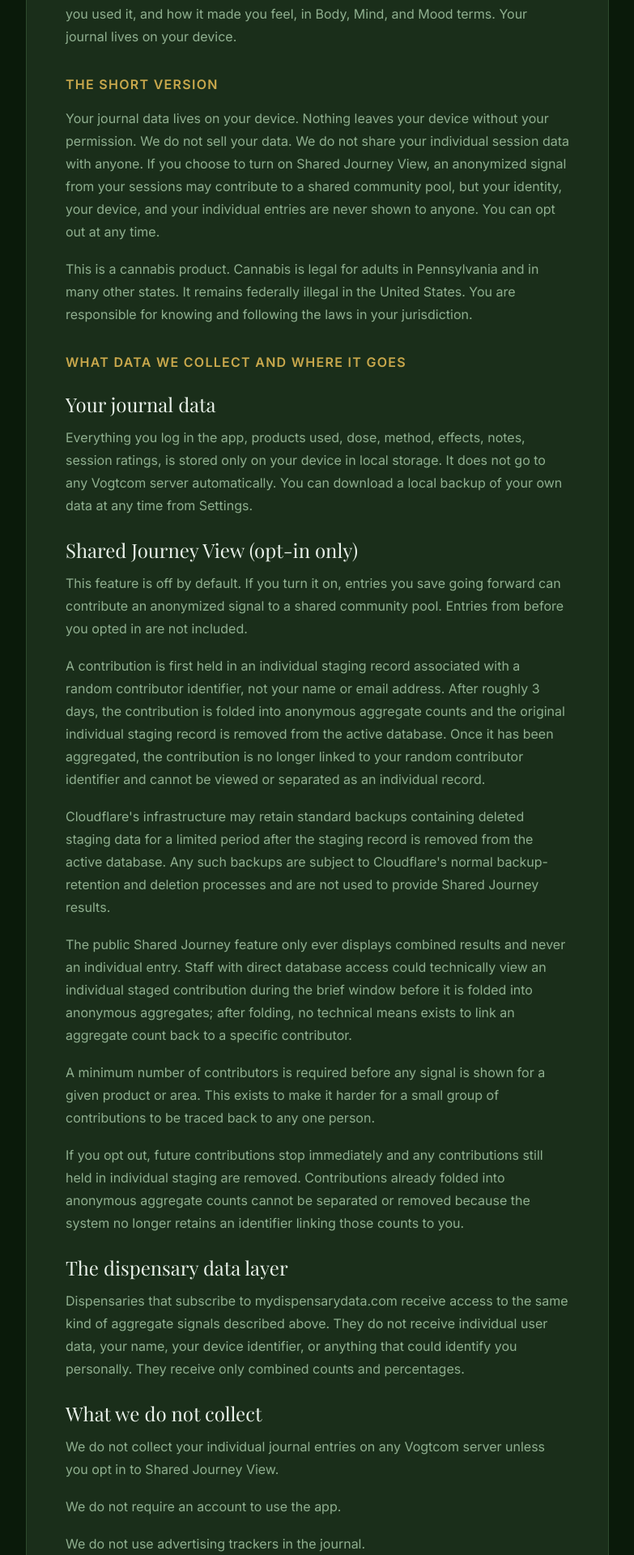
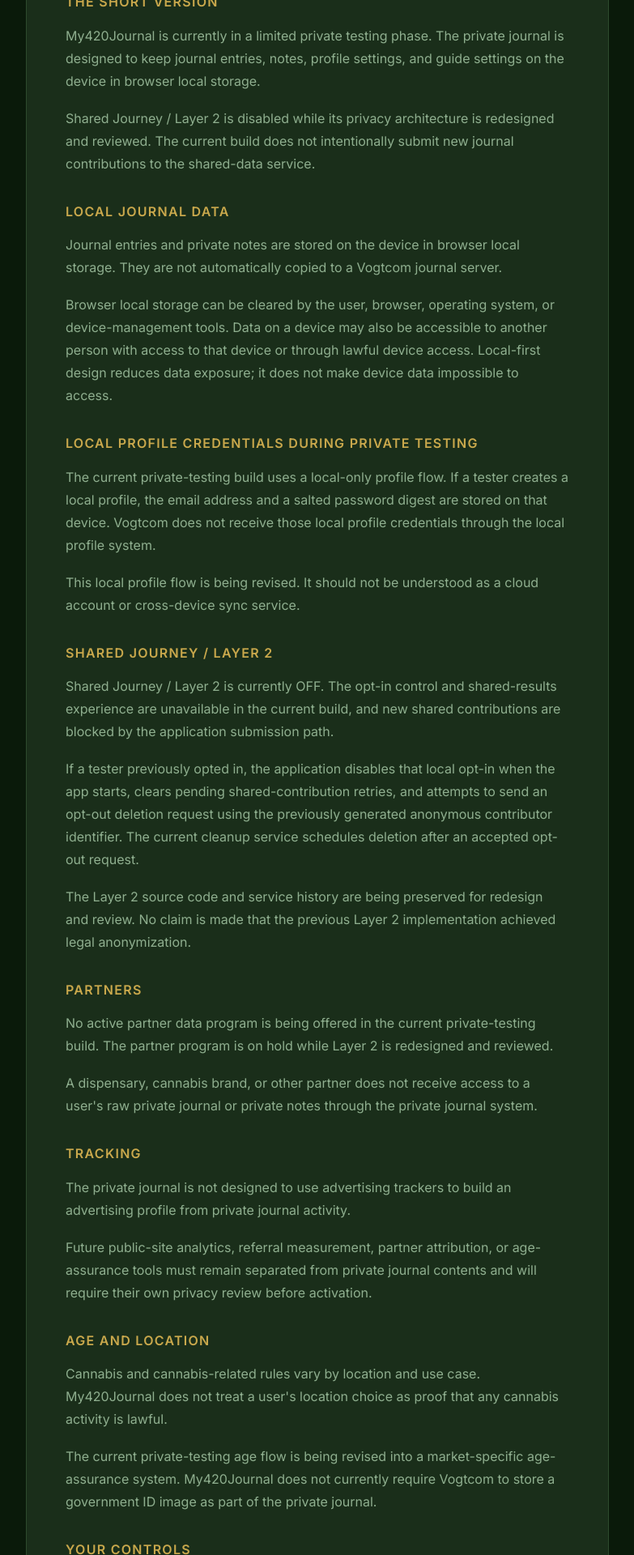
Before and after one commit to casevoiceai/my420journal-app, a React (Vite) app: page /privacy in a window 1280 px wide. Shown: the part 840-2760 px from the top of the page at 81% size, without its empty margins (248-1031 px from the left). Built offline with nearby package versions, Linux system fonts and the light colour scheme.

Commit message:
Correct privacy notice for current private-testing architecture

```diff
--- a/src/marketing/MarketingPrivacy.jsx
+++ b/src/marketing/MarketingPrivacy.jsx
@@ -5,98 +5,77 @@ const sections = [
   {
     heading: 'WHO WE ARE',
     paragraphs: [
-      '420journal.app is a product of Vogtcom LLC, a Pennsylvania limited liability company based in Carbondale, Pennsylvania.',
+      'My420Journal is a product of Vogtcom LLC, a Pennsylvania limited liability company. The canonical public website is my420journal.com.',
       'Contact: vogtcomllc@gmail.com',
-      '420journal.app is a private cannabis session journal. You log what you used, how you used it, and how it made you feel, in Body, Mind, and Mood terms. Your journal lives on your device.',
     ],
   },
   {
     heading: 'THE SHORT VERSION',
     paragraphs: [
-      'Your journal data lives on your device. Nothing leaves your device without your permission. We do not sell your data. We do not share your individual session data with anyone. If you choose to turn on Shared Journey View, an anonymized signal from your sessions may contribute to a shared community pool, but your identity, your device, and your individual entries are never shown to anyone. You can opt out at any time.',
-      'This is a cannabis product. Cannabis is legal for adults in Pennsylvania and in many other states. It remains federally illegal in the United States. You are responsible for knowing and following the laws in your jurisdiction.',
+      'My420Journal is currently in a limited private testing phase. The private journal is designed to keep journal entries, notes, profile settings, and guide settings on the device in browser local storage.',
+      'Shared Journey / Layer 2 is disabled while its privacy architecture is redesigned and reviewed. The current build does not intentionally submit new journal contributions to the shared-data service.',
     ],
   },
   {
-    heading: 'WHAT DATA WE COLLECT AND WHERE IT GOES',
-    subsections: [
-      {
-        heading: 'Your journal data',
-        paragraphs: [
-          'Everything you log in the app, products used, dose, method, effects, notes, session ratings, is stored only on your device in local storage. It does not go to any Vogtcom server automatically. You can download a local backup of your own data at any time from Settings.',
-        ],
-      },
-      {
-        heading: 'Shared Journey View (opt-in only)',
-        paragraphs: [
-          'This feature is off by default. If you turn it on, entries you save going forward can contribute an anonymized signal to a shared community pool. Entries from before you opted in are not included.',
-          'A contribution is first held in an individual staging record associated with a random contributor identifier, not your name or email address. After roughly 3 days, the contribution is folded into anonymous aggregate counts and the original individual staging record is removed from the active database. Once it has been aggregated, the contribution is no longer linked to your random contributor identifier and cannot be viewed or separated as an individual record.',
-          "Cloudflare's infrastructure may retain standard backups containing deleted staging data for a limited period after the staging record is removed from the active database. Any such backups are subject to Cloudflare's normal backup-retention and deletion processes and are not used to provide Shared Journey results.",
-          "The public Shared Journey feature only ever displays combined results and never an individual entry. Staff with direct database access could technically view an individual staged contribution during the brief window before it is folded into anonymous aggregates; after folding, no technical means exists to link an aggregate count back to a specific contributor.",
-          'A minimum number of contributors is required before any signal is shown for a given product or area. This exists to make it harder for a small group of contributions to be traced back to any one person.',
-          'If you opt out, future contributions stop immediately and any contributions still held in individual staging are removed. Contributions already folded into anonymous aggregate counts cannot be separated or removed because the system no longer retains an identifier linking those counts to you.',
-        ],
-      },
-      {
-        heading: 'The dispensary data layer',
-        paragraphs: [
-          'Dispensaries that subscribe to mydispensarydata.com receive access to the same kind of aggregate signals described above. They do not receive individual user data, your name, your device identifier, or anything that could identify you personally. They receive only combined counts and percentages.',
-        ],
-      },
-      {
-        heading: 'What we do not collect',
-        paragraphs: [
-          'We do not collect your individual journal entries on any Vogtcom server unless you opt in to Shared Journey View.',
-          'We do not require an account to use the app.',
-          'We do not use advertising trackers in the journal.',
-          'We do not sell your individual data.',
-          'We do not share your individual data with dispensaries or any other third party.',
-        ],
-      },
+    heading: 'LOCAL JOURNAL DATA',
+    paragraphs: [
+      'Journal entries and private notes are stored on the device in browser local storage. They are not automatically copied to a Vogtcom journal server.',
+      'Browser local storage can be cleared by the user, browser, operating system, or device-management tools. Data on a device may also be accessible to another person with access to that device or through lawful device access. Local-first design reduces data exposure; it does not make device data impossible to access.',
     ],
   },
   {
-    heading: 'FEDERAL LAW NOTICE',
+    heading: 'LOCAL PROFILE CREDENTIALS DURING PRIVATE TESTING',
     paragraphs: [
-      'Cannabis is classified as a Schedule I controlled substance under federal law in the United States, regardless of state law. Your journal data exists on your device. If your device is seized pursuant to a legal process, data on your device may be accessible to law enforcement. You are responsible for knowing and following the cannabis laws in your jurisdiction. This app is intended for adults 21 and over.',
+      'The current private-testing build uses a local-only profile flow. If a tester creates a local profile, the email address and a salted password digest are stored on that device. Vogtcom does not receive those local profile credentials through the local profile system.',
+      'This local profile flow is being revised. It should not be understood as a cloud account or cross-device sync service.',
     ],
   },
   {
-    heading: 'YOUR RIGHTS',
+    heading: 'SHARED JOURNEY / LAYER 2',
     paragraphs: [
-      'Your journal data belongs to you. We do not claim any rights to it. To delete your journal data, use the delete or clear function within the app.',
-      'If you have turned on Shared Journey View, you can turn it off at any time in Settings. Doing so stops future contributions and removes contributions that are still held in individual staging. Contributions already folded into anonymous aggregate counts cannot be separated or removed because they are no longer linked to your random contributor identifier. Your journal data stored on your device is not affected by this setting.',
-      'California residents have rights under the California Consumer Privacy Act regarding personal information. Because we do not store your individual journal data on any Vogtcom server unless you opt in, most CCPA rights apply specifically to the Shared Journey View feature, where you have the right to opt out at any time as described above.',
+      'Shared Journey / Layer 2 is currently OFF. The opt-in control and shared-results experience are unavailable in the current build, and new shared contributions are blocked by the application submission path.',
+      'If a tester previously opted in, the application disables that local opt-in when the app starts, clears pending shared-contribution retries, and attempts to send an opt-out deletion request using the previously generated anonymous contributor identifier. The current cleanup service schedules deletion after an accepted opt-out request.',
+      'The Layer 2 source code and service history are being preserved for redesign and review. No claim is made that the previous Layer 2 implementation achieved legal anonymization.',
     ],
   },
   {
-    heading: 'AGE RESTRICTION',
+    heading: 'PARTNERS',
     paragraphs: [
-      'This app is intended for adults 21 and over. By using this app you confirm that you are 21 or older and that cannabis use is legal in your jurisdiction.',
+      'No active partner data program is being offered in the current private-testing build. The partner program is on hold while Layer 2 is redesigned and reviewed.',
+      'A dispensary, cannabis brand, or other partner does not receive access to a user\'s raw private journal or private notes through the private journal system.',
     ],
   },
   {
-    heading: 'CHILDREN',
+    heading: 'TRACKING',
     paragraphs: [
-      'This app is not directed at anyone under 21 and not intended for anyone under 18. We do not knowingly collect personal information from minors. If you believe a minor has used this app, contact us at vogtcomllc@gmail.com.',
+      'The private journal is not designed to use advertising trackers to build an advertising profile from private journal activity.',
+      'Future public-site analytics, referral measurement, partner attribution, or age-assurance tools must remain separated from private journal contents and will require their own privacy review before activation.',
     ],
   },
   {
-    heading: 'COOKIES AND TRACKING',
+    heading: 'AGE AND LOCATION',
     paragraphs: [
-      'We do not use advertising cookies or third-party tracking pixels in the journal.',
+      'Cannabis and cannabis-related rules vary by location and use case. My420Journal does not treat a user\'s location choice as proof that any cannabis activity is lawful.',
+      'The current private-testing age flow is being revised into a market-specific age-assurance system. My420Journal does not currently require Vogtcom to store a government ID image as part of the private journal.',
     ],
   },
   {
-    heading: 'CHANGES TO THIS POLICY',
+    heading: 'YOUR CONTROLS',
     paragraphs: [
-      'We will update this policy when our practices change and update the date at the top when we do.',
+      'Users can delete journal entries through the app. Because the private journal is local-first, clearing browser site data can also remove local journal data.',
+      'A PIN can be used as an additional in-app privacy control. A PIN does not replace device security and does not make data immune from device-level access.',
     ],
   },
   {
-    heading: 'CONTACT US',
+    heading: 'CHANGES TO THIS NOTICE',
     paragraphs: [
-      <>Vogtcom LLC<br />Carbondale, Pennsylvania<br />vogtcomllc@gmail.com</>,
+      'This notice will be updated when the product architecture, data flows, or public availability change. My420Journal remains in private testing while the current redesign is underway.',
+    ],
+  },
+  {
+    heading: 'CONTACT',
+    paragraphs: [
+      'Vogtcom LLC — Carbondale, Pennsylvania — vogtcomllc@gmail.com',
     ],
   },
 ]
@@ -138,9 +117,9 @@ export default function MarketingPrivacy() {
               lineHeight: 1.04,
               letterSpacing: '-0.03em',
             }}>
-              MY420JOURNAL PRIVACY POLICY
+              MY420JOURNAL PRIVACY NOTICE
             </h1>
-            <PolicyParagraph>Last updated: August 7, 2026</PolicyParagraph>
+            <PolicyParagraph>Last updated: August 27, 2026</PolicyParagraph>
 
             {sections.map((section) => (
               <section key={section.heading} style={{ marginTop: '34px' }}>
@@ -155,26 +134,8 @@ export default function MarketingPrivacy() {
                 }}>
                   {section.heading}
                 </h2>
-
-                {section.paragraphs?.map((paragraph, index) => (
+                {section.paragraphs.map((paragraph, index) => (
                   <PolicyParagraph key={`${section.heading}-${index}`}>{paragraph}</PolicyParagraph>
-                ))}
-
-                {section.subsections?.map((subsection) => (
-                  <section key={subsection.heading} style={{ marginTop: '26px' }}>
-                    <h3 style={{
-                      margin: '0 0 12px 0',
-                      color: S.textPrimary,
-                      fontFamily: marketingFonts.playfair,
-                      fontSize: '24px',
-                      lineHeight: 1.25,
-                    }}>
-                      {subsection.heading}
-                    </h3>
-                    {subsection.paragraphs.map((paragraph, index) => (
-                      <PolicyParagraph key={`${subsection.heading}-${index}`}>{paragraph}</PolicyParagraph>
-                    ))}
-                  </section>
                 ))}
               </section>
             ))}
```
